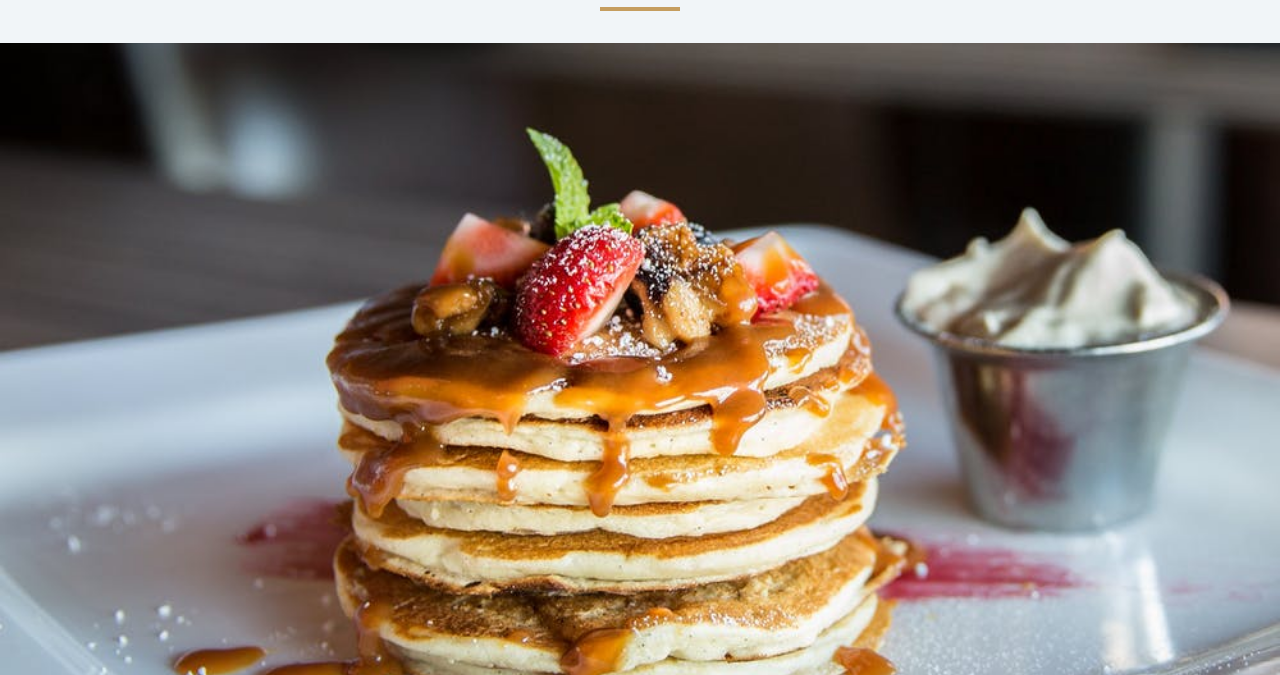
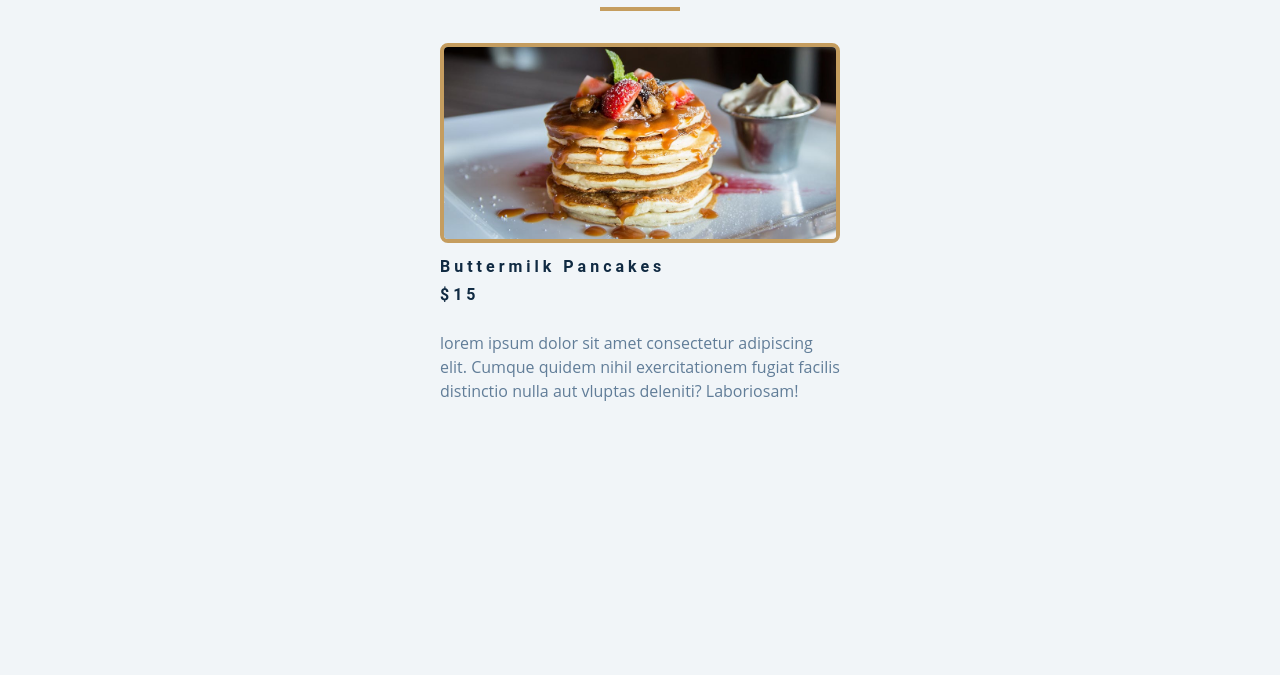
Before and after one commit to nanceed/menu-project, a plain HTML site: page index.html in a window 1280 px wide. Shown: the part 125-800 px from the top of the page. Drawn offline with Linux system fonts and the light colour scheme.

Commit message:
Updated css

```diff
--- a/styles.css
+++ b/styles.css
@@ -178,3 +178,26 @@ Menu
    margin-left: auto;
    margin-right: auto;
 }
+.section-center {
+    width: 90vw;
+    margin: 0 auto;
+    max-width: 1170px;
+    display: grid;
+    gap: 3rem 2rem;
+    justify-content: center;
+}
+.menu-item {
+    display: grid;
+    gap: 1rem 2rem;
+    max-width: 25rem;
+}
+.photo {
+    object-fit: cover;
+    height: 200px;
+    border: 0.25rem solid var(--clr-gold);
+    border-radius: var(--radius);
+}
+.item-text {
+    margin-bottom: 0;
+    padding-top: 1rem;
+}
```
